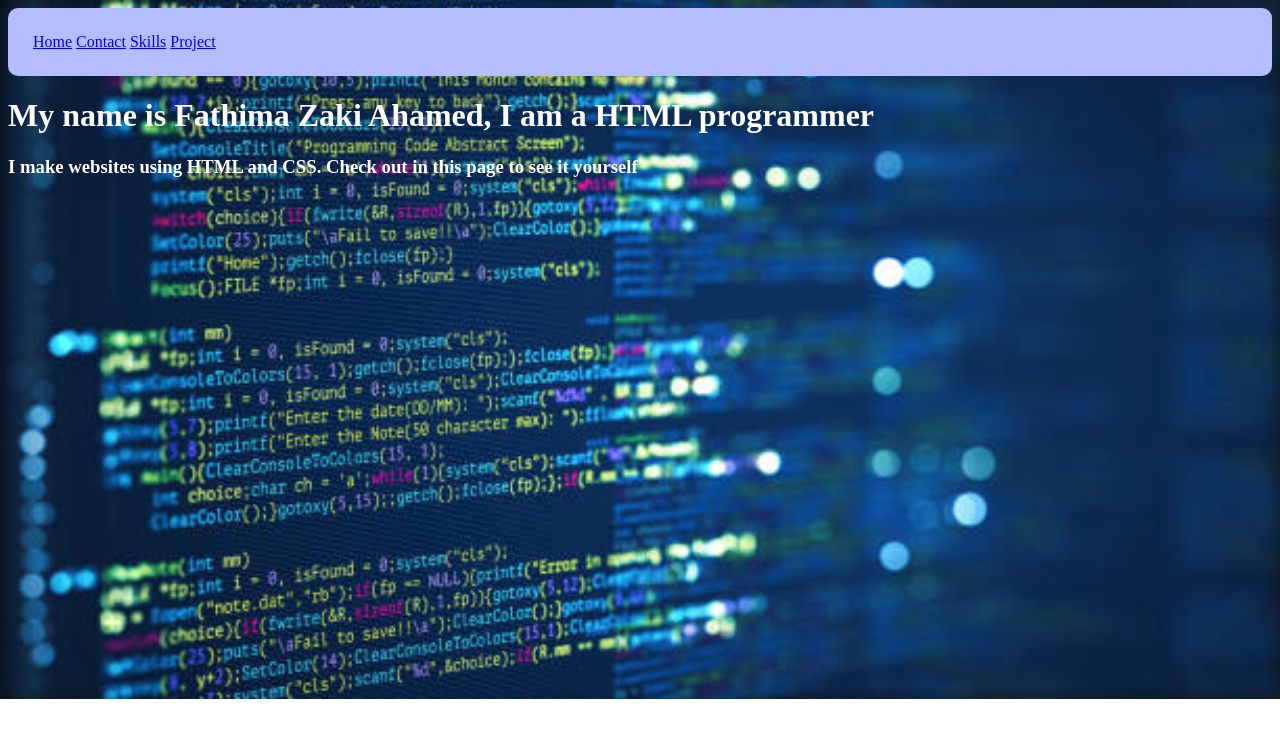
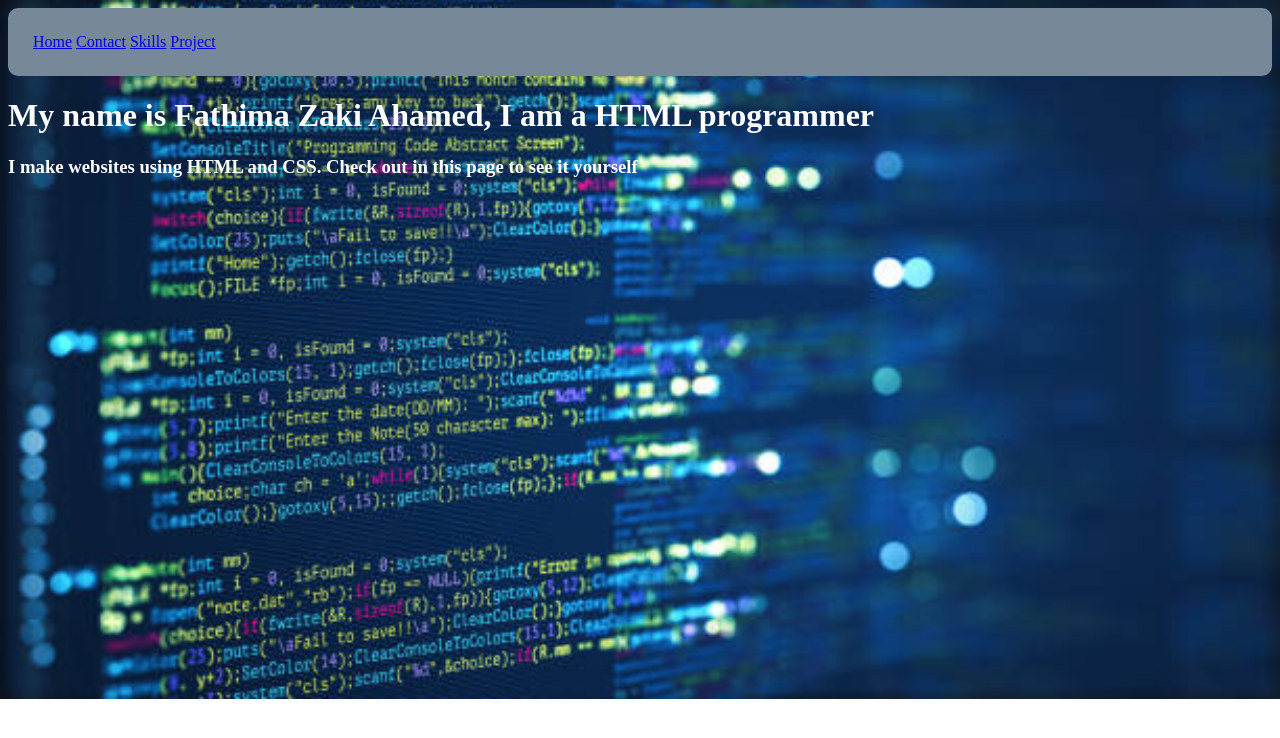
Before and after one commit to fathimazakiahamed342/portfolio, a plain HTML site: page index.html in a window 1280 px wide. Drawn offline with Linux system fonts and the light colour scheme.

Commit message:
changed header color to lightslategrey

```diff
--- a/style.css
+++ b/style.css
@@ -1,5 +1,5 @@
 header{
-    background-color: rgb(182, 189, 255);
+    background-color: lightslategrey;
     border-radius: 10px;
     padding: 25px;
 }
```
